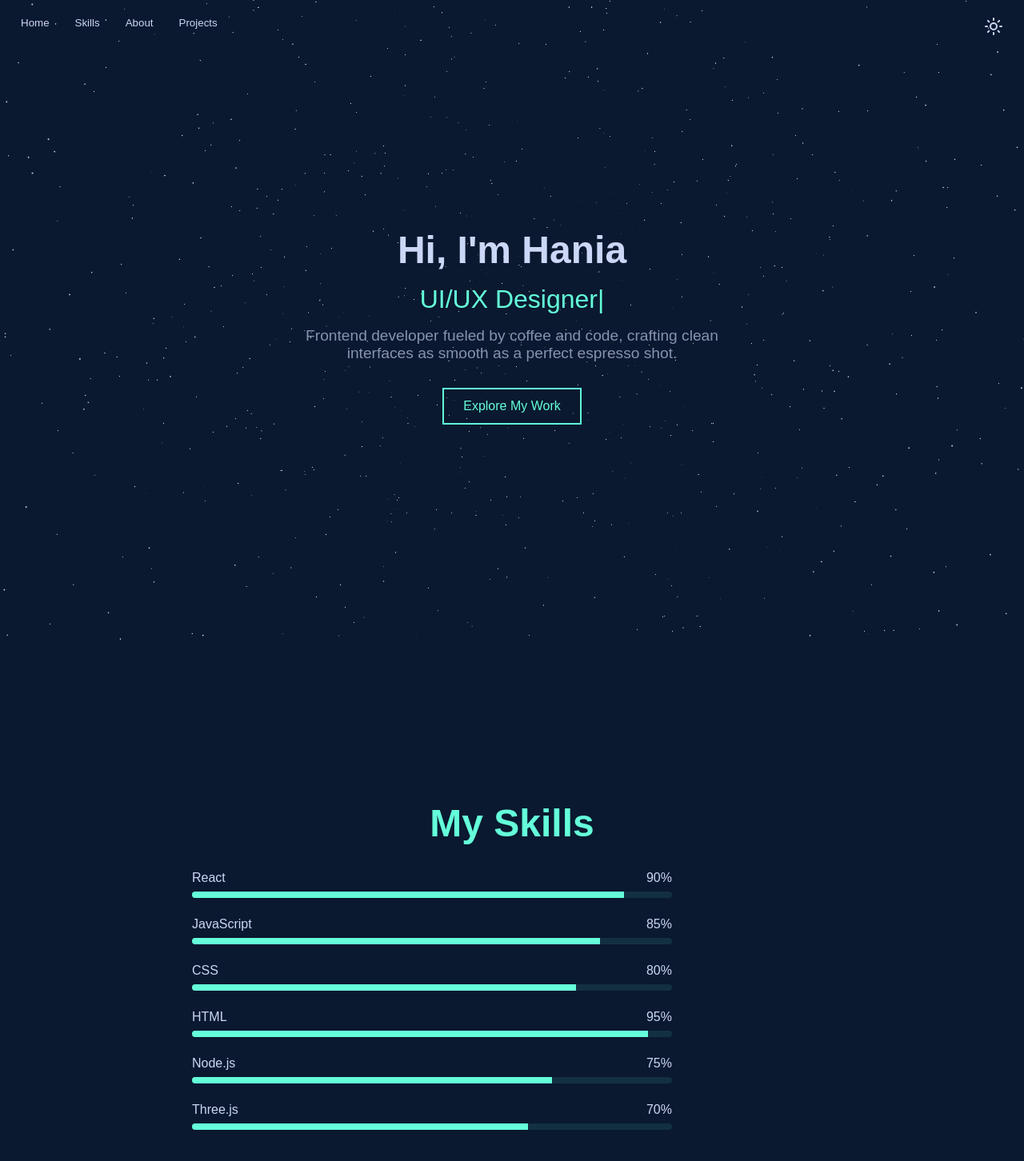
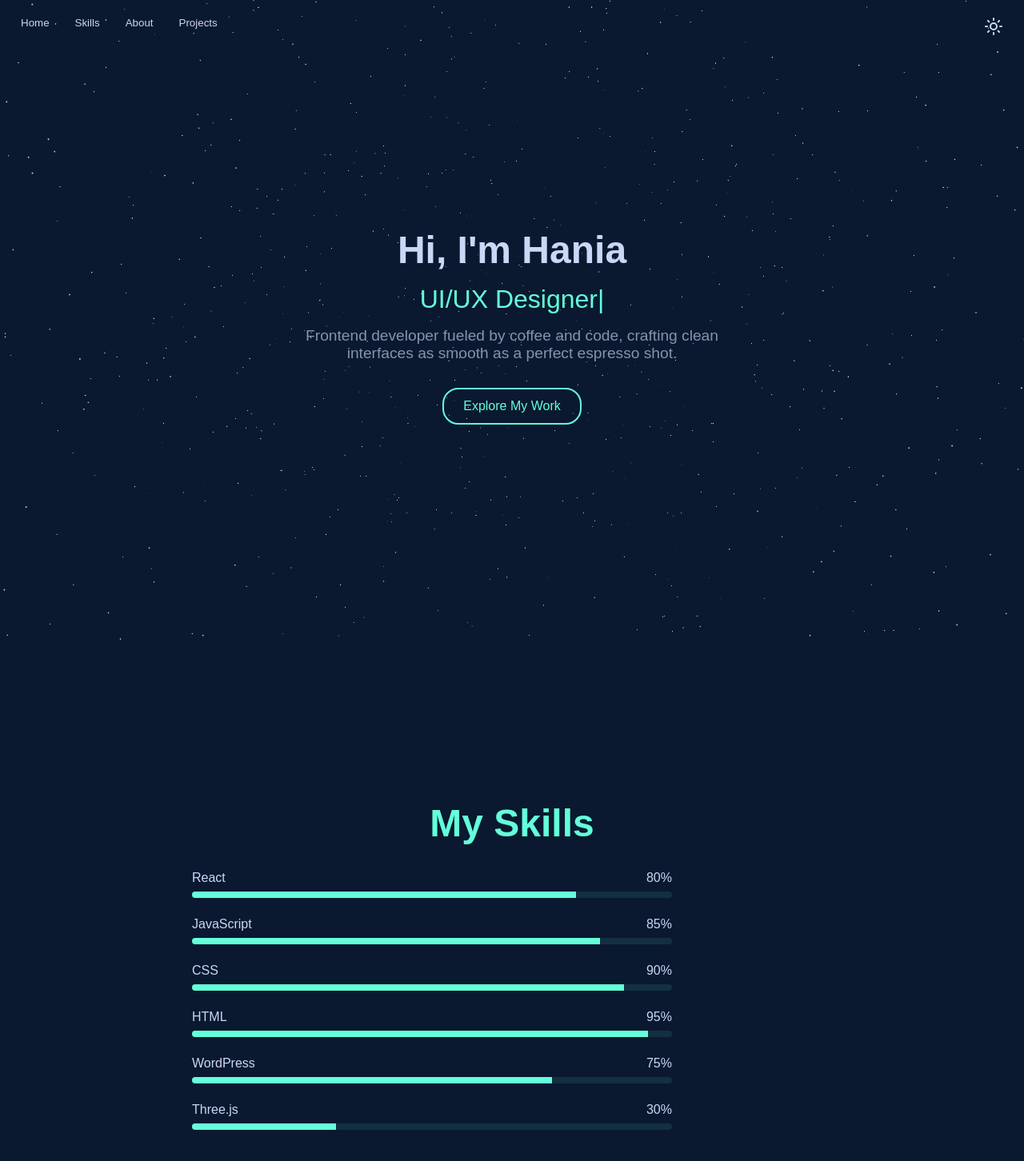
Before and after one commit to hania-cs/MyPortfolio, a React (Vite) app: page / in a window 1280 px wide. Shown: the top 1452 px of the page at 80% size. Built offline with nearby package versions, Linux system fonts and the light colour scheme; a web font is replaced by a local one.

Commit message:
fix skills section

```diff
--- a/src/App.jsx
+++ b/src/App.jsx
@@ -43,7 +43,7 @@ function App() {
       accent: '#64ffda',
     },
     light: {
-      background: '#f0f0f0',
+      background: '#f0f4f8',
       text: '#333333',
       accent: '#0a192f',
     }
--- a/src/components/Footer.jsx
+++ b/src/components/Footer.jsx
@@ -8,13 +8,13 @@ const Footer = () => {
     <footer className="footer">
       <div className="footer-content">
         <div className="social-links">
-          <a href="https://www.linkedin.com/in/your-linkedin" target="_blank" rel="noopener noreferrer" aria-label="LinkedIn">
+          <a href="https://www.linkedin.com/in/hania-seif/" target="_blank" rel="noopener noreferrer" aria-label="LinkedIn">
             <LinkedinIcon size={24} />
           </a>
-          <a href="mailto:your.email@example.com" aria-label="Email">
+          <a href="mailto:haniacs05@gmail.com" aria-label="Email">
             <MailIcon size={24} />
           </a>
-          <a href="https://github.com/your-github" target="_blank" rel="noopener noreferrer" aria-label="GitHub">
+          <a href="https://github.com/hania-cs" target="_blank" rel="noopener noreferrer" aria-label="GitHub">
             <GithubIcon size={24} />
           </a>
         </div>
--- a/src/components/Homepage.jsx
+++ b/src/components/Homepage.jsx
@@ -17,7 +17,7 @@ export default function Home({ theme }) {
     }
   }
 
-  const currentTheme = themeColors[theme] || themeColors.dark // Fallback to dark theme if theme is undefined
+  const currentTheme = themeColors[theme] || themeColors.dark
 
   return (
     <div className="container" style={{
@@ -64,9 +64,11 @@ export default function Home({ theme }) {
         }}>
           Frontend developer fueled by coffee and code, crafting clean interfaces as smooth as a perfect espresso shot.
         </p>
+        <a href="#projects">
         <button style={{
           backgroundColor: 'transparent',
           border: `2px solid ${currentTheme.accent}`,
+          borderRadius: '20px',
           color: currentTheme.accent,
           padding: '0.75rem 1.5rem',
           fontSize: '1rem',
@@ -76,6 +78,7 @@ export default function Home({ theme }) {
         }}>
           Explore My Work
         </button>
+        </a>
       </div>
     </div>
   )
--- a/src/components/SkillsSection.jsx
+++ b/src/components/SkillsSection.jsx
@@ -52,12 +52,12 @@ const SkillsSection = ({ theme }) => {
   const currentTheme = themeColors[theme] || themeColors.dark
 
   const skills = [
-    { name: 'React', level: 90 },
+    { name: 'React', level: 80 },
     { name: 'JavaScript', level: 85 },
-    { name: 'CSS', level: 80 },
+    { name: 'CSS', level: 90 },
     { name: 'HTML', level: 95 },
-    { name: 'Node.js', level: 75 },
-    { name: 'Three.js', level: 70 },
+    { name: 'WordPress', level: 75 },
+    { name: 'Three.js', level: 30 },
   ]
 
   return (
```
